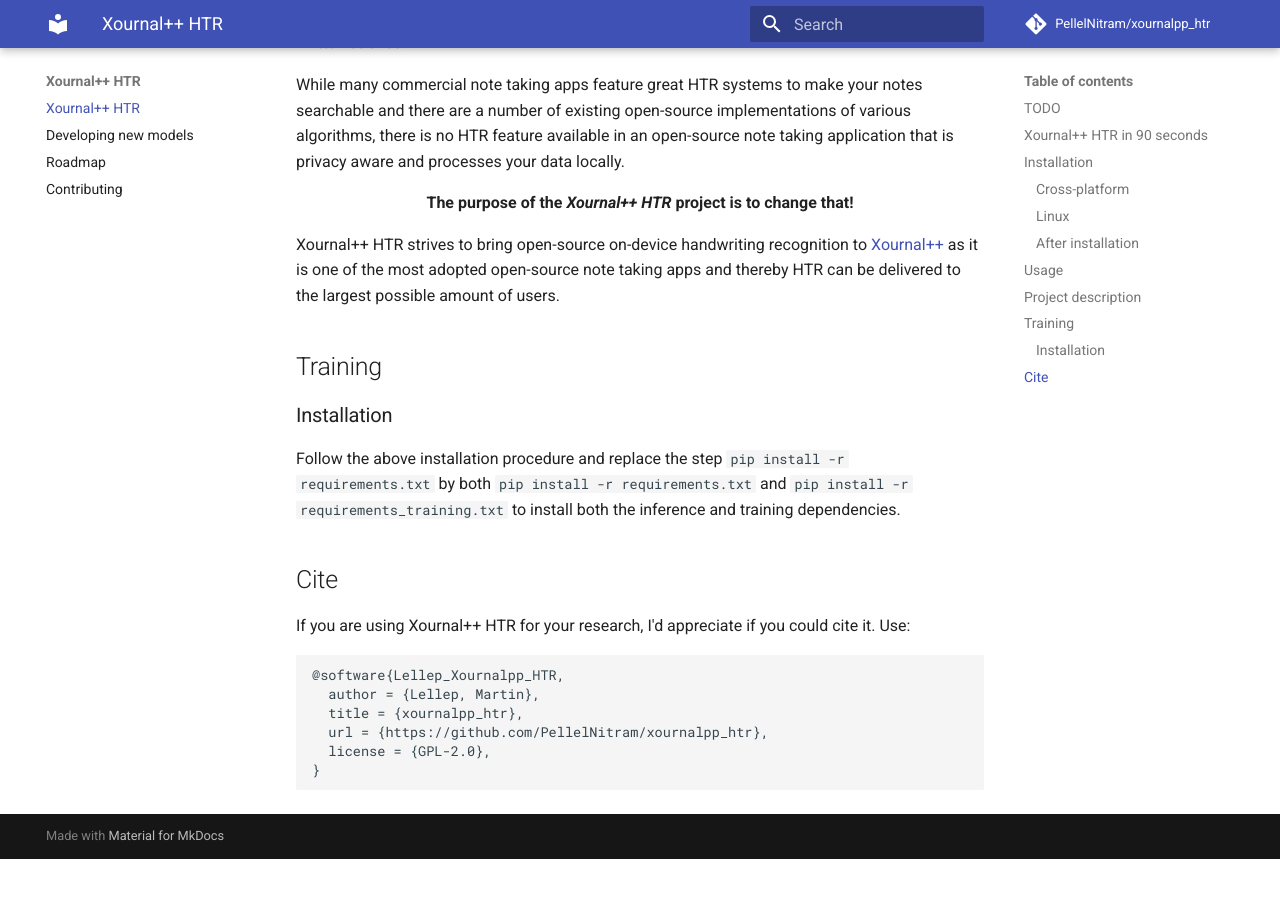
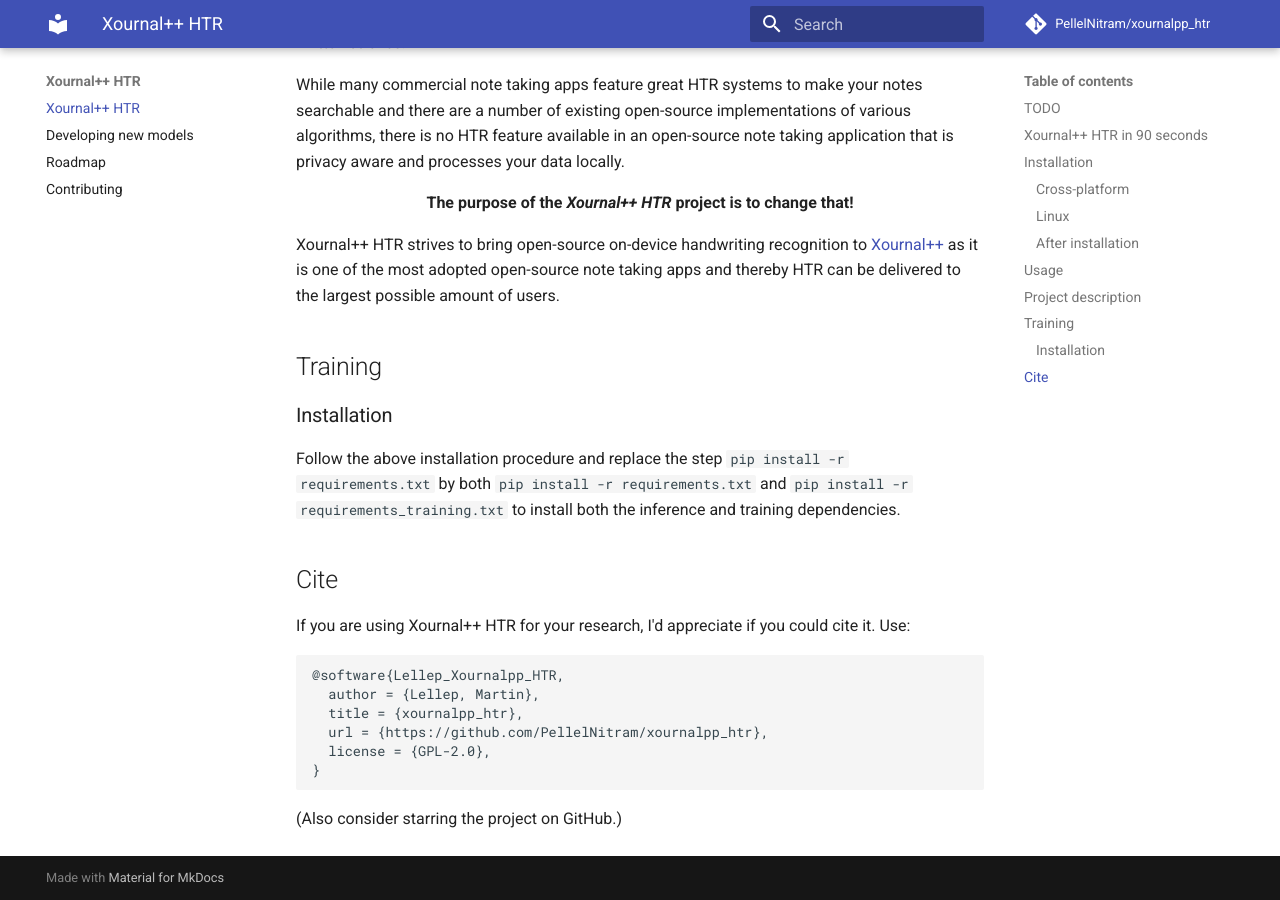
Before and after one commit to PellelNitram/xournalpp_htr, an MkDocs documentation site: the page built from docs/index.md, in a window 1280 px wide and 900 px high, scrolled down 2569 px. Built offline with MkDocs 1.6.1 and Material for MkDocs 9.7.7, drawn with Linux system fonts in a browser that asks for light colours; comment, search, counter and statistics services are not loaded; before the commit the page ends 3428 px from its top, so only the background shows below that.

Commit message:
Work on documentation.

````diff
--- a/docs/index.md
+++ b/docs/index.md
@@ -111,3 +111,5 @@
   license = {GPL-2.0},
 }
 ```
+
+(Also consider starring the project on GitHub.)
````
